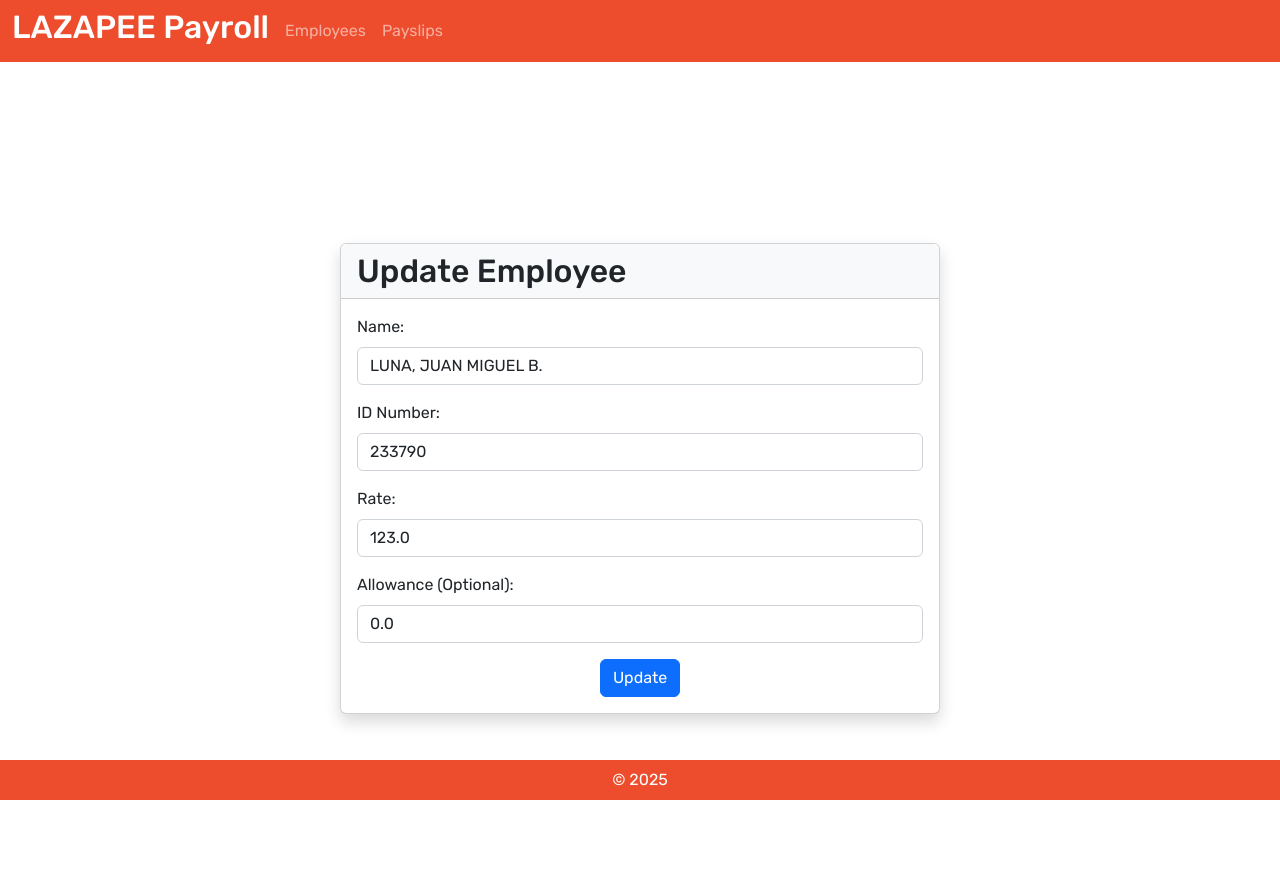
After one commit to kingJMBwAura/FinalProject-AbesamisAngLuna, a Django app: template Lazapee/payroll_app/templates/payroll_app/update_employee.html in a window 1280 px wide. The commit adds this page. Run offline with Django 5.2, Linux system fonts and the light colour scheme; the template is opened without the code that fills it: values that come from a table or form of the project are taken from there, others are empty; data comes from the database, SQL or seed files in the repository; both versions use the stored data as it was after the commit; some libraries are stand-ins or nearby versions.

Commit message:
homepage latest
update and delete buttons finally working :))

```diff
--- a/Lazapee/payroll_app/models.py
+++ b/Lazapee/payroll_app/models.py
@@ -5,8 +5,8 @@ class Employee(models.Model):
     name = models.CharField(max_length=50)
     id_number = models.CharField(max_length=6, primary_key=True)
     rate = models.FloatField(null=True, blank=True)
-    overtime_pay = models.FloatField(null=True, blank=True)
-    allowance = models.FloatField(null=True, blank=True)
+    overtime_pay = models.FloatField(null=True, blank=True, default=0)
+    allowance = models.FloatField(null=True, blank=True, default=0)
 
     def getName(self):
         return self.name
--- a/Lazapee/payroll_app/templates/payroll_app/homepage.html
+++ b/Lazapee/payroll_app/templates/payroll_app/homepage.html
@@ -38,8 +38,8 @@
                     <td>
                         <div class="d-flex flex-column gap-2">
                             <div class="d-flex gap-2">
-                                <a href="" class="btn btn-primary btn-sm">Update</a>
-                                <a href="" class="btn btn-danger btn-sm">Delete</a>
+                                <a href="{% url 'update_employee' e.pk %}" class="btn btn-primary btn-sm">Update</a>
+                                <a href="{% url 'delete_employee' e.pk %}" class="btn btn-danger btn-sm">Delete</a>
                             </div>
                             <div class="d-flex gap-2">
                                 <input type="number" min="0" name="quant" id="quant-{{ e.id }}"
--- /dev/null
+++ b/Lazapee/payroll_app/templates/payroll_app/update_employee.html
@@ -0,0 +1,49 @@
+{% extends 'payroll_app/base.html' %}
+{% load static %}
+
+{% block content %}
+{% if error %}
+    <div class="alert alert-danger">{{ error }}</div>
+{% endif %}
+
+{% if success %}
+    <div class="alert alert-success" role="alert">{{ success }}</div>
+{% endif %}
+
+<div class="d-flex justify-content-center align-items-center" style="min-height: 100vh;">
+    <div class="card shadow w-50 mx-3" style="max-width: 600px;">
+        <div class="card-header bg-light">
+            <h2 class="mb-0">Update Employee</h2>
+        </div>
+
+        <div class="card-body">
+            <form method="post" action="{% url 'update_employee' employee.pk %}">
+                {% csrf_token %}
+                <div class="mb-3">
+                    <label for="name" class="form-label">Name:</label>
+                    <input type="text" class="form-control" id="name" name="name" value="{{ employee.name }}" required>
+                </div>
+
+                <div class="mb-3">
+                    <label for="id_number" class="form-label">ID Number:</label>
+                    <input type="text" class="form-control" id="id_number" name="id_number" value="{{ employee.id_number }}" required readonly>
+                </div>
+
+                <div class="mb-3">
+                    <label for="rate" class="form-label">Rate:</label>
+                    <input type="number" class="form-control" id="rate" name="rate" value="{{ employee.rate }}" required>
+                </div>
+
+                <div class="mb-3">
+                    <label for="allowance" class="form-label">Allowance (Optional):</label>
+                    <input type="number" class="form-control" id="allowance" name="allowance" value="{{ employee.allowance }}">
+                </div>
+
+                <div class="d-flex justify-content-center mt-3">
+                    <button type="submit" class="btn btn-primary">Update</button>
+                </div>
+            </form>
+        </div>
+    </div>
+</div>
+{% endblock %}
--- a/Lazapee/payroll_app/urls.py
+++ b/Lazapee/payroll_app/urls.py
@@ -27,6 +27,7 @@ urlpatterns = [
     path('', views.homepage, name='homepage'),
     path('logout/', views.logout, name='logout'),
     path('new_employee/', views.new_employee, name='new_employee'),
+    path('delete_employee/<int:pk>/', views.delete_employee, name='delete_employee'),
+    path('update_employee/<int:pk>/', views.update_employee, name='update_employee'),
     #path('view_employee/<int:pk>/', views.view_employee, name='view_employee'),
-    #ath('edit_employee/<int:pk>/', views.edit_employee, name='edit_employee'),
 ]
```
Also changed, not shown: Lazapee/payroll_app/views.py (+77 -1 lines), Lazapee/db.sqlite3, Lazapee/payroll_app/migrations/0003_alter_employee_allowance_alter_employee_overtime_pay.py (added).
